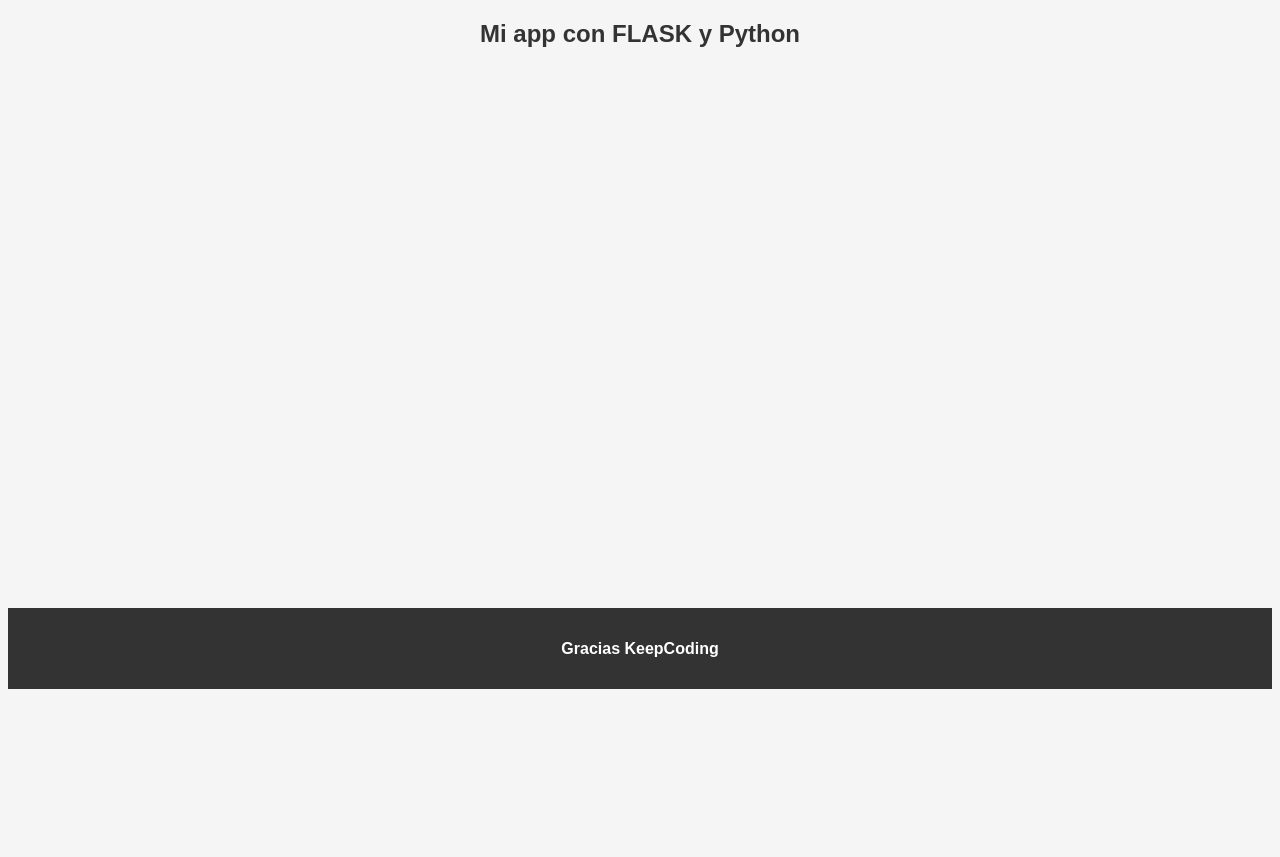
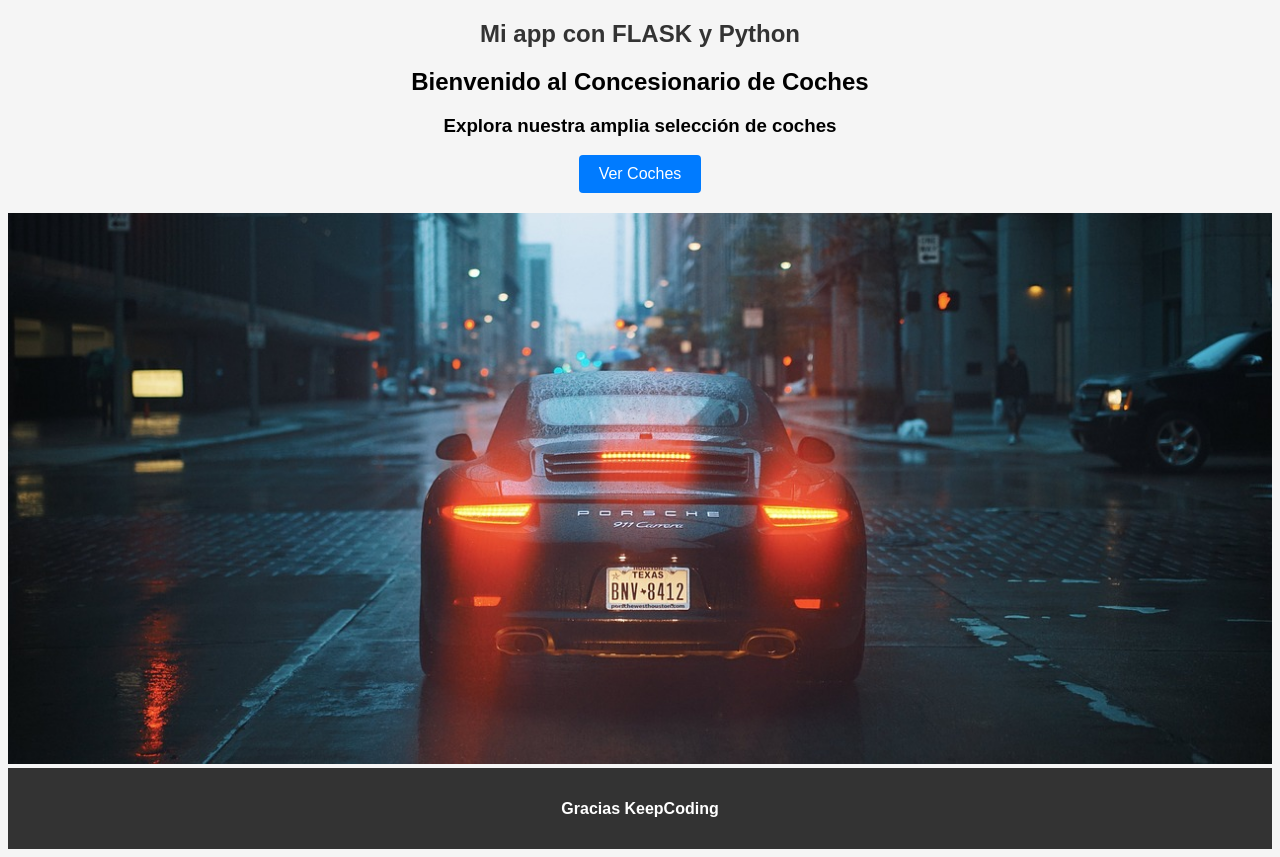
Before and after one commit to DanAndrei-tech/KeepCoding_Proyecto, a Flask app: page / in a window 1280 px wide. Shown: the part 119-976 px from the top of the page. Before the commit the page ends 808 px from the top, so only its background shows below. Run offline with Flask 3, Linux system fonts and the light colour scheme.

Commit message:
version final

```diff
--- a/registros/routes.py
+++ b/registros/routes.py
@@ -10,13 +10,22 @@ def index():
 @app.route('/crear-coche', methods=['GET', 'POST'])
 def crear_coche():
     if request.method == 'POST':
-        insert([request.form['marca'],
-                request.form['modelo'],
-                request.form['precio'],
-                request.form['ciudad']])
-        return redirect('/')
+        marca = request.form['marca']
+        modelo = request.form['modelo']
+        precio = request.form['precio']
+        ciudad = request.form['ciudad']
+
+        if not marca or not modelo or not ciudad:
+            flash('Por favor, completa todos los campos')
+        elif int(precio) <= 0:
+            flash('El precio debe ser mayor que cero')
+        else:
+            insert([marca, modelo, precio, ciudad])
+            flash('Has creado el coche correctamente!')
+            return redirect(url_for('mostrar_coches'))
 
     return render_template('crear_coche.html')
+
 
 @app.route('/coches')
 def mostrar_coches():
@@ -33,4 +42,21 @@ def coche(coche_id):
 def borrar_coche(coche_id):
    coche = select_by(coche_id)
    borrar = delete_by(coche_id)
-   return render_template('coches.html', coche=coche)
+   return redirect(url_for('mostrar_coches'))
+
+
+
+@app.route('/editar-coche/<int:coche_id>', methods=['GET', 'POST'])
+def editar_coche(coche_id):
+    if request.method == 'POST':
+        update_by(coche_id, {
+            'marca': request.form['marca'],
+            'modelo': request.form['modelo'],
+            'precio': request.form['precio'],
+            'ciudad': request.form['ciudad']
+        })
+        return redirect(url_for('mostrar_coches'))
+
+    coche = select_by(coche_id)
+    coches = select_all()
+    return render_template('crear_coche.html', coche=coche, coches=coches)
--- a/registros/static/css/styles.css
+++ b/registros/static/css/styles.css
@@ -164,3 +164,50 @@ form input[type="submit"] {
   background-color: #fff;
   box-shadow: 0 2px 4px rgba(0, 0, 0, 0.2);
 }
+
+/*Flash message******************/
+.flash-message {
+  text-align: center;
+  color: white;
+  background-color: green;
+  padding: 10px;
+}
+
+/*INDEX******************************/
+.intro {
+  text-align: center;
+  margin-bottom: 20px;
+}
+
+.intro h2 {
+  font-size: 24px;
+  margin-bottom: 10px;
+}
+
+.intro p {
+  font-size: 16px;
+  margin-bottom: 20px;
+}
+
+.btn_car {
+  display: inline-block;
+  padding: 10px 20px;
+  background-color: #007bff;
+  color: #fff;
+  text-decoration: none;
+  border-radius: 4px;
+  transition: background-color 0.3s ease;
+}
+
+.btn:hover {
+  background-color: #0056b3;
+}
+
+.car-image {
+  width: 100%;
+}
+.car-image img {
+  width: 100%;
+  height: auto;
+  background-position: center top;
+}
--- a/registros/templates/index.html
+++ b/registros/templates/index.html
@@ -1,7 +1,16 @@
 {% extends 'base.html' %} {% block title %} FLASK {% endblock %} {% block
 content %}
+<h1>Mi app con FLASK y Python</h1>
 
-<h1>Mi app con FLASK y Python</h1>
+<div class="intro">
+  <h2>Bienvenido al Concesionario de Coches</h2>
+  <h3>Explora nuestra amplia selección de coches</h3>
+  <a href="{{ url_for('mostrar_coches') }}" class="btn_car">Ver Coches</a>
+</div>
+
+<div class="car-image">
+  <img src="{{ url_for('static', filename='images/car2.jpg') }}" alt="Coche" />
+</div>
 
 {% with messages = get_flashed_messages() %} {% if messages %} {% for message in
 messages %}
```
Also changed, not shown: registros/models.py (+21 -5 lines), registros/templates/coches.html (+6 -2 lines), registros/templates/crear_coche.html (+57 -8 lines), data/coches.sqlite, registros/static/images/car.jpg (added), registros/static/images/car2.jpg (added).
